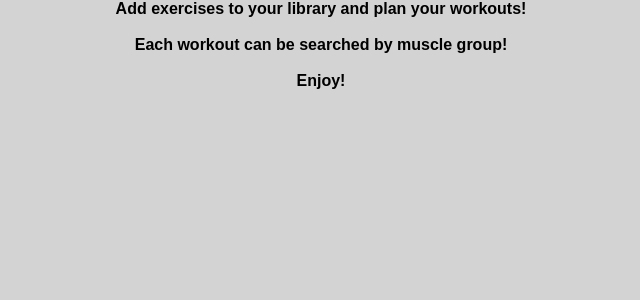
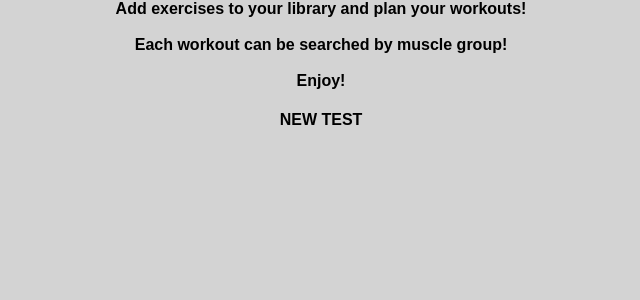
Before and after one commit to eoghanwinters/Individual-Project, a Flask app: page / in a window 1280 px wide. Shown: the part 187-487 px from the top of the page, without its empty margins (319-959 px from the left). Run offline with Flask 2, Linux system fonts and the light colour scheme.

Commit message:
Webhook test

```diff
--- a/application/templates/home.html
+++ b/application/templates/home.html
@@ -3,4 +3,5 @@
 	<h1>Workout Planner</h1>
 	<br>
 	<h4>Add exercises to your library and plan your workouts!<br><br>Each workout can be searched by muscle group!<br><br>Enjoy!</h4>
+	<h4>NEW TEST<h4>
 {% endblock bc %}
```
